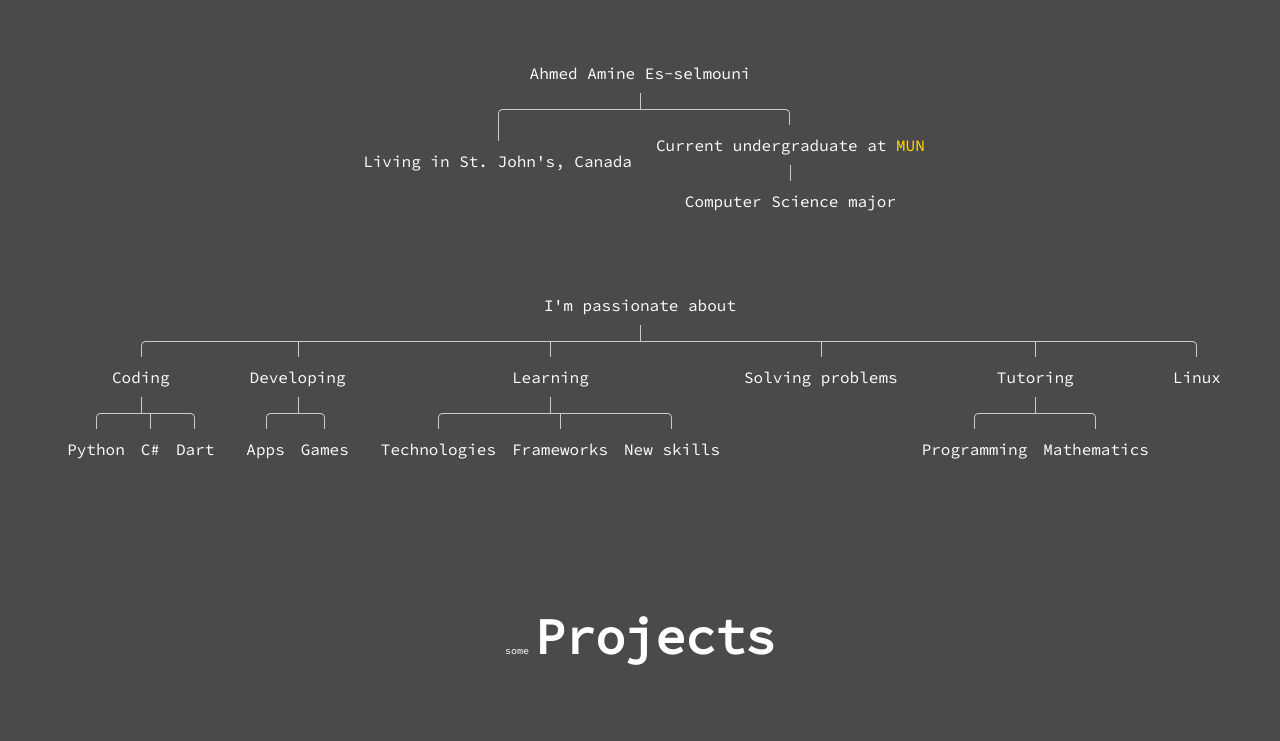
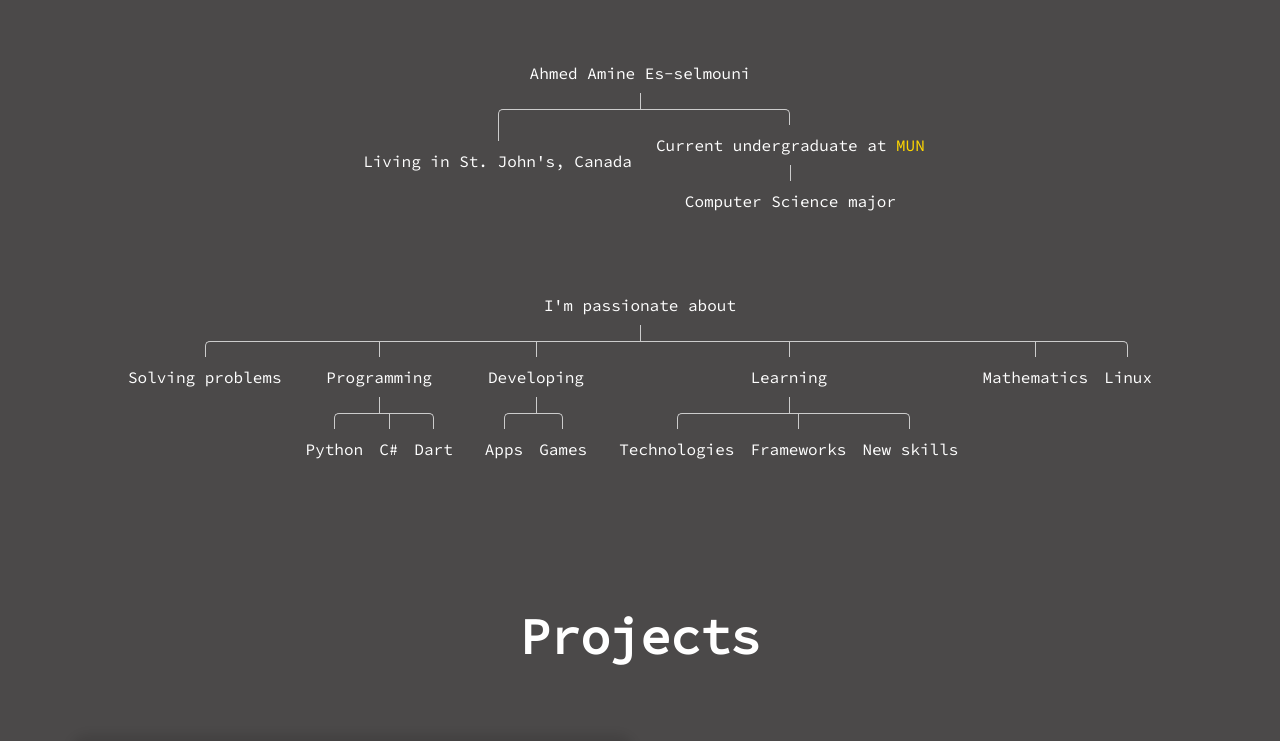
Before and after one commit to ahamSel/portfolio, a plain HTML site: page index.html in a window 1280 px wide. Shown: the part 165-906 px from the top of the page. Drawn offline with Linux system fonts and the light colour scheme; grey boxes are pictures that could not be loaded.

Commit message:
updt resume

```diff
--- a/index.html
+++ b/index.html
@@ -47,8 +47,9 @@
         <li>
           I'm passionate about
           <ul>
-            <li>
-              Coding
+          <li>Solving problems</li><!--
+            --><li>
+              Programming
               <ul>
                 <li>Python</li><!--
                 --><li>C#</li><!--
@@ -70,20 +71,15 @@
                 --><li>New skills</li>
               </ul>
             </li><!--
-            --><li>Solving problems</li><!--
             --><li>
-              Tutoring
-              <ul>
-                <li>Programming</li><!--
-                --><li>Mathematics</li>
-              </ul>
+              Mathematics
             </li><!--
             --><li>Linux</li>
           </ul>
         </li>
       </ul>
     </div>
-    <h1 id="projects"><span style="font-size: 10px; font-weight: 100;">some </span>Projects</h1>
+    <h1 id="projects">Projects</h1>
     <div align="center" class="projects-items">
       <ul>
         <li>
@@ -120,7 +116,7 @@
       </ul>
       <ul>
         <li>
-          <p><a href="https://github.com/ahamSel/Lockdown" target="_blank"><b>Game Without Art [C#, Unity]</b></a> is a game where the player must dodge balls constantly bouncing off walls. Each ball grows and pops into three small ones that act as their parent. Powerups are implemented to help survive longer. Game published <a href="https://aaess.itch.io/game-without-art" target="_blank">here</a></p>
+          <p><a href="https://github.com/ahamSel/Lockdown" target="_blank"><b>Game Without Art [C#, Unity]</b></a> is a game where the player must dodge balls constantly bouncing off walls. Each ball grows and pops into three small ones that act as their parent. Powerups are implemented to help survive longer. Try out <a href="https://aaess.itch.io/game-without-art" target="_blank">the game on Itch.io</a>!</p>
         </li>
         <li>
           <video class="lazy" width="576px" height="324px" autoplay muted loop playsinline poster="./images/gwa_poster.jpg">
@@ -129,7 +125,7 @@
           </video>
         </li>
       </ul>
-      <ul>
+      <!-- <ul>
         <li>
           <video class="lazy" width="576px" height="324px" autoplay muted loop playsinline
           poster="./images/dotdodge_poster.jpg">
@@ -140,7 +136,7 @@
       <li>
         <p><a href="https://github.com/ahamSel/dtddge-android" target="_blank"><b>DotDodge [C#, Unity]</b></a> is game where the player tries to beat it by dodging all homing missiles. The game gets harder the longer you survive. The player wins when the timer hits zero. Game published <a href="https://aaess.itch.io/dotdodge" target="_blank">here</a></p>
       </li>
-      </ul>
+      </ul> -->
     </div>
     <h1 id="contactme">Contact Me</h1>
     <form action="https://formsubmit.co/b4ea46c88a0c7b732ba84144c7b3275b" method="post">
```
Also changed, not shown: 1 other file.
